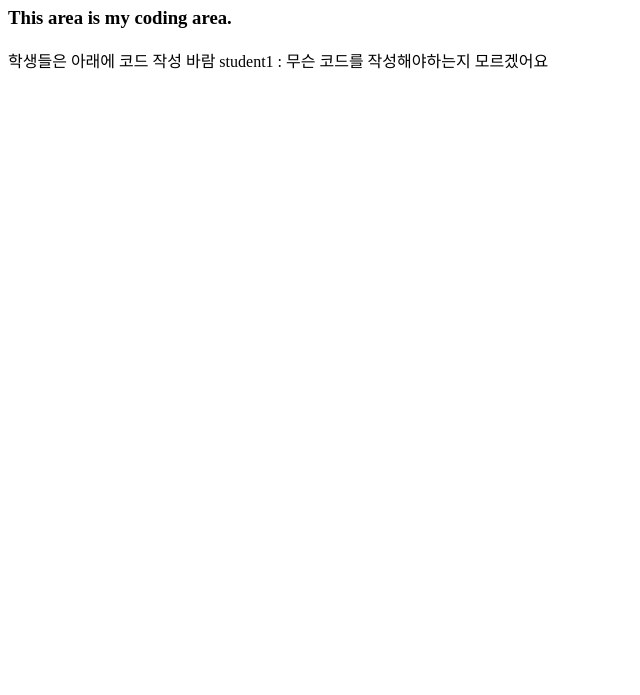
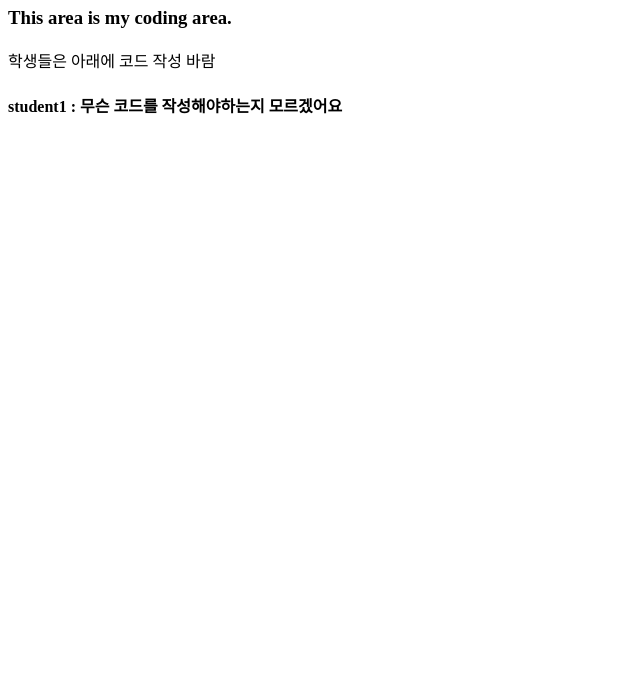
Before and after one commit to LiHye0521/HelloWorld, a plain HTML site: page GitProject/index.html in a window 1280 px wide. Shown: the part 105-800 px from the top of the page, without its empty margins (0-640 px from the left). Drawn offline with Linux system fonts and the light colour scheme.

Commit message:
first commit 수정

```diff
--- a/GitProject/index.html
+++ b/GitProject/index.html
@@ -9,8 +9,7 @@
     <h3>This area is my coding area.</h3>
 
     학생들은 아래에 코드 작성 바람
-
-    student1 : 무슨 코드를 작성해야하는지 모르겠어요
+    <h4>student1 : 무슨 코드를 작성해야하는지 모르겠어요</h4>
 
 
   </body>
```
